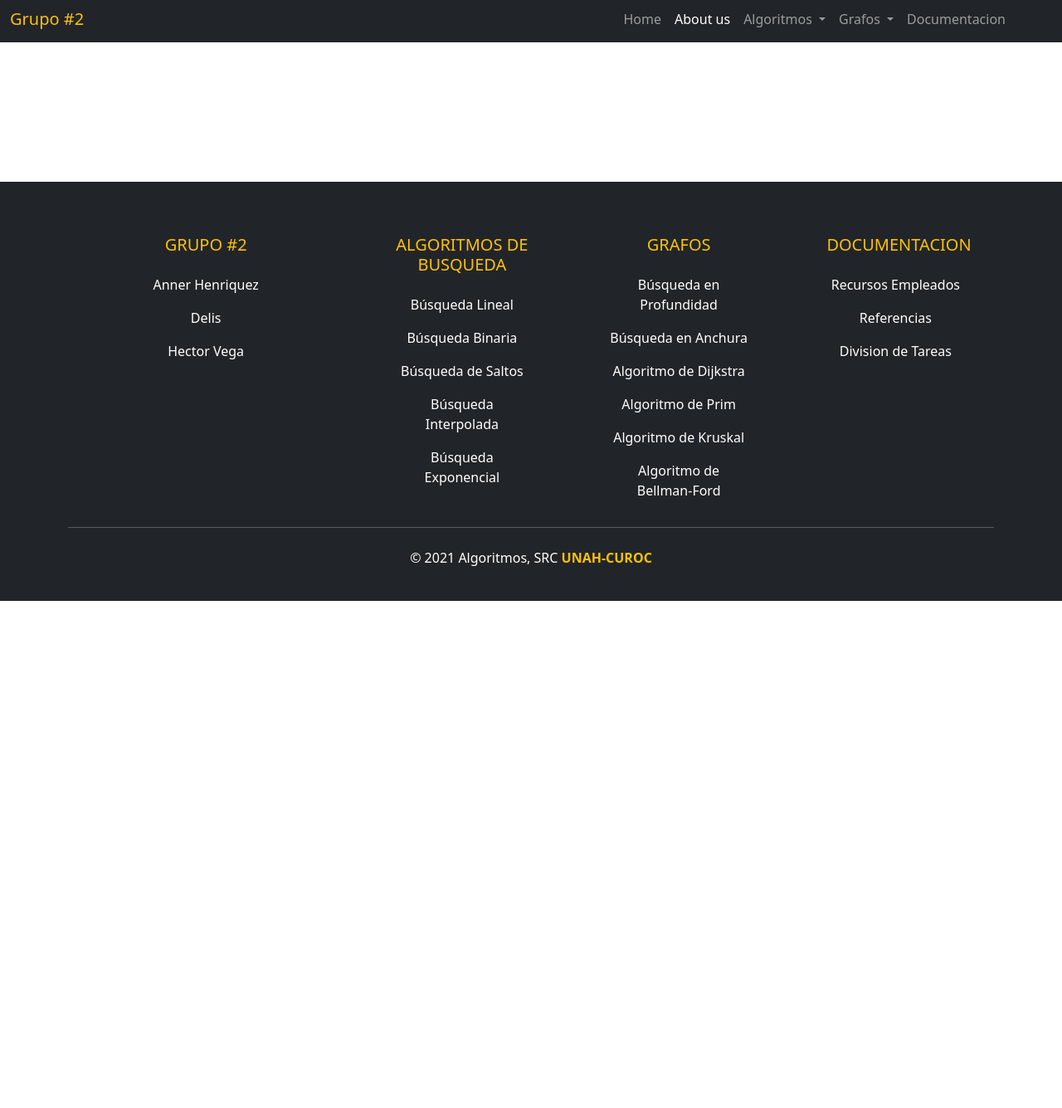
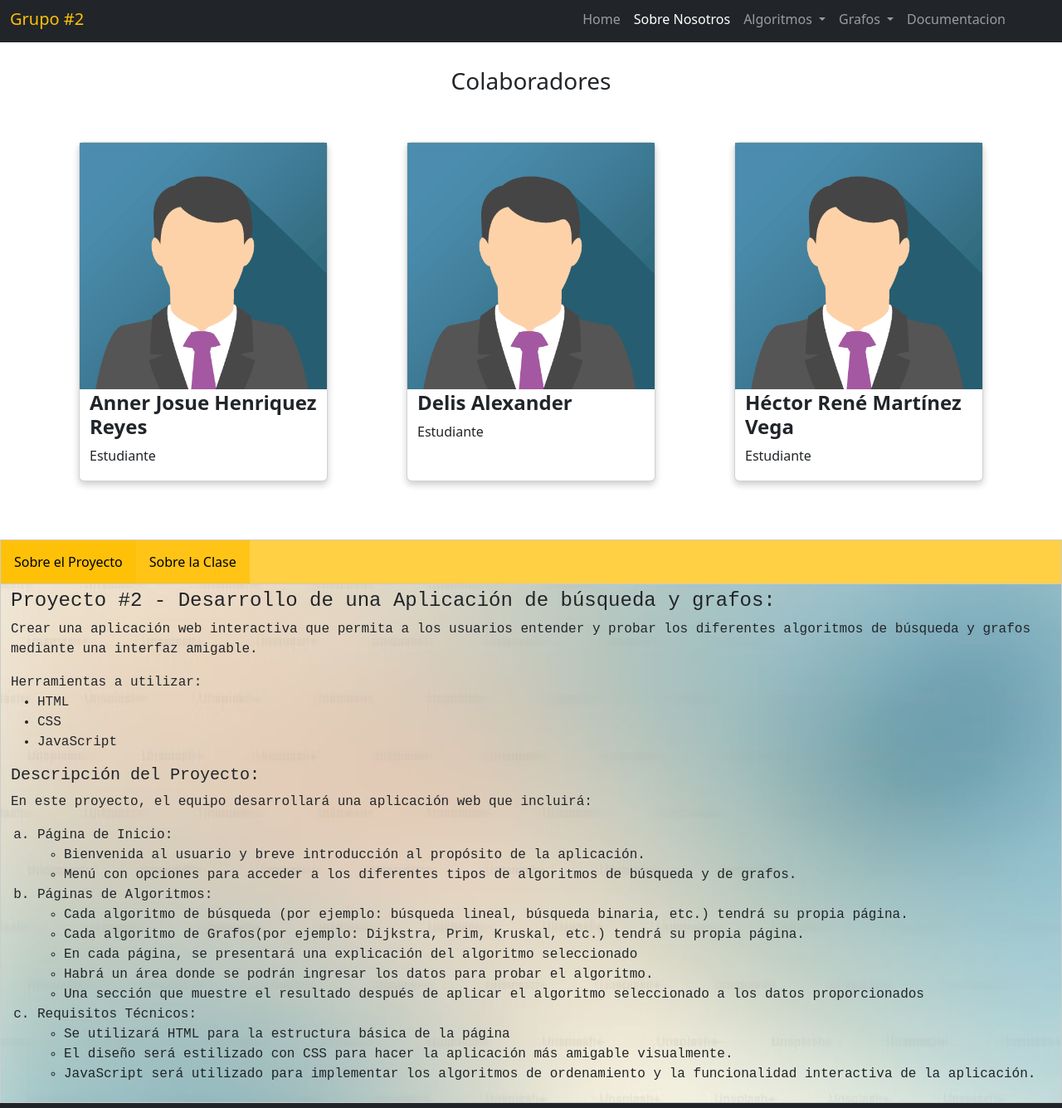
Before and after one commit to TETvega/U3-AlgoritmosYGrafos, a plain HTML site: page Algoritmos y Grafos/aboutUS.html in a window 1280 px wide. Shown: the part 5-1340 px from the top of the page at 83% size. Before the commit the page ends 800 px from the top, so only its background shows below. Drawn offline with nearby package versions, Linux system fonts and the light colour scheme.

Commit message:
pestaña aboutUS lista (cambio de estetica: pendiente a aceptar)

```diff
--- a/Algoritmos y Grafos/aboutUS.html
+++ b/Algoritmos y Grafos/aboutUS.html
@@ -8,7 +8,7 @@
 
 
     <!-- enlace a scc puro -->
-    <link rel="stylesheet" href="css/styleINDEX.css">
+    <link rel="stylesheet" href="css/styleABOUTUS.css">
 
     <!-- Enlaces a Bootstrap  -->
     <link href="https://cdn.jsdelivr.net/npm/bootstrap@5.3.3/dist/css/bootstrap.min.css" rel="stylesheet" integrity="sha384-QWTKZyjpPEjISv5WaRU9OFeRpok6YctnYmDr5pNlyT2bRjXh0JMhjY6hW+ALEwIH" crossorigin="anonymous">
@@ -34,7 +34,7 @@
                         <a class="nav-link " aria-current="page" href="index.html">Home</a>
                       </li>
                       <li class="nav-item">
-                        <a class="nav-link active" href="aboutUS.html">About us</a>
+                        <a class="nav-link active" href="aboutUS.html">Sobre Nosotros</a>
                       </li>
                        <!-- menu despegable del los distintos algoritmos de busqueda  -->
                       <li class="nav-item dropdown">
@@ -83,9 +83,102 @@
     <!-- Termina Codigo del Nav  -->
 
 
+    <!-- Inicia Codigo de las Cards de los estudiantes -->
+    <h3>Colaboradores</h3>
     <br><br>
-    <br><b><br><b><br><br><b><br></b></b></b>
+    <main class="main">
+      <div class="card">
+        <img src="/recursos/img_avatar.png" alt="Avatar" style="width:100%">
+        <div class="container">
+          <h4><b>Anner Josue Henriquez Reyes</b></h4>
+          <p>Estudiante</p>
+        </div>
+      </div>
 
+      <div class="card">
+        <img src="/recursos/img_avatar.png" alt="Avatar" style="width:100%">
+        <div class="container">
+          <h4><b>Delis Alexander</b></h4>
+          <p>Estudiante</p>
+        </div>
+      </div>
+
+      <div class="card">
+        <img src="/recursos/img_avatar.png" alt="Avatar" style="width:100%">
+        <div class="container">
+          <h4><b>Héctor René Martínez Vega</b></h4>
+          <p>Estudiante</p>
+        </div>
+      </div>
+    </main>
+  <!-- Termina Codigo de las Cards de los estudiantes -->
+
+
+  <!-- Inicia Codigo de las Tabs -->
+<div class="tab"> <!-- Botones para navegar entre pestañas. aqui se ejecuta una funcion en Javascript -->
+  <button class="tablinks" onclick="abrirTab(event, 'sobreProyecto')" id="defaultOpen"> Sobre el Proyecto</button>
+  <button class="tablinks" onclick="abrirTab(event, 'sobreClase')">Sobre la Clase</button>
+</div>
+
+<div id="sobreProyecto" class="tabcontent">
+  <h4>Proyecto #2 - Desarrollo de una Aplicación de búsqueda y grafos:</h4>
+      <p>Crear una aplicación web interactiva que permita a los usuarios entender y probar los diferentes algoritmos de búsqueda y grafos mediante una interfaz amigable.</p>Herramientas a utilizar:
+      <ul>
+          <li>HTML</li>
+          <li>CSS</li>
+          <li>JavaScript</li>
+      </ul>
+
+      <h5>Descripción del Proyecto:</h5>
+      <p>En este proyecto, el equipo desarrollará una aplicación web que incluirá:</p>
+      <ol>
+
+          <li type="a">Página de Inicio:</li>
+            <ul>
+              <li >Bienvenida al usuario y breve introducción al propósito de la aplicación.</li>
+              <li>Menú con opciones para acceder a los diferentes tipos de algoritmos de búsqueda y de grafos.</li>
+            </ul>
+
+          <li type="a">Páginas de Algoritmos:</li>
+            <ul>
+              <li>Cada algoritmo de búsqueda (por ejemplo: búsqueda lineal, búsqueda binaria, etc.) tendrá su propia página.</li>
+              <li>Cada algoritmo de Grafos(por ejemplo: Dijkstra, Prim, Kruskal, etc.) tendrá su propia página.</li>
+              <li> En cada página, se presentará una explicación del algoritmo seleccionado</li>
+              <li>Habrá un área donde se podrán ingresar los datos para probar el algoritmo.</li>
+              <li>Una sección que muestre el resultado después de aplicar el algoritmo seleccionado a los datos proporcionados</li>
+            </ul>
+
+          <li type="a">Requisitos Técnicos:</li>
+            <ul>
+              <li>Se utilizará HTML para la estructura básica de la página</li>
+              <li>El diseño será estilizado con CSS para hacer la aplicación más amigable visualmente.</li>
+              <li>JavaScript será utilizado para implementar los algoritmos de ordenamiento y la funcionalidad interactiva de la aplicación.</li>
+            </ul>
+      </ol>
+</div>
+
+<section id="sobreClase" class="tabcontent">
+    <div id="sobreClaseDIVS" class="sobreClaseDIVS">
+
+        <div >
+          <img src="/recursos/UNAH-CUROC-horz-color.png" alt="Logo UNAH-CUROC-horz-color"  width = "250px" height="180px" >
+        </div>
+
+        <div>
+          IS-310 Algoritmos y Estructura de Datos<br>
+          Ing. Jose Isabel Lopez Palencia<br><br>
+          Universidad Nacional Autónoma de Honduras<br>
+          Centro Universitario Regional de Occidente<br>
+          Año Lectivo 2024 - I PAC<br><br>
+        </div>
+
+        <div>
+            <img src="/recursos/Ingenieria-en-Sistemas-Color.png" alt="Logo Ingenieria-en-Sistemas-Color"  width = "190px" height="190px" >
+        </div>
+
+    </div>
+</section>
+  <!-- Termina Codigo de las Tabs -->
 
 
     <!-- inicio del Footer  -->
@@ -149,7 +242,7 @@
     </footer>
     <!-- final del Footer  -->
 
-
+    <script src="/js/aboutUS.js"></script>
     <!-- scripts de bootstrap 5  -->
     <script src="https://cdn.jsdelivr.net/npm/bootstrap@5.3.3/dist/js/bootstrap.bundle.min.js" integrity="sha384-YvpcrYf0tY3lHB60NNkmXc5s9fDVZLESaAA55NDzOxhy9GkcIdslK1eN7N6jIeHz" crossorigin="anonymous"></script>
 </body>
--- /dev/null
+++ b/Algoritmos y Grafos/css/styleABOUTUS.css
@@ -0,0 +1,79 @@
+h3{
+    text-align: center;
+    padding-block-start: 30px;
+}
+
+/* estilos para las tarjetas de los estudiantes */
+.card {
+    box-shadow: 0 4px 8px 0 rgba(0,0,0,0.2);
+    transition: 0.3s;
+    width:92%;
+    max-width:300px;
+  }
+
+  .card:hover {
+    box-shadow: 0 8px 16px 0 rgba(0,0,0,0.2);
+  }
+
+  .container {
+    padding: 2px 16px;
+  }
+
+  .main{
+    display: flex;
+    justify-content: space-evenly;
+    padding-bottom: 70px;
+  }
+
+
+  /* estilos especificos para pestaña 'Sobre Clase'  */
+  #sobreClaseDIVS {
+    text-align: center;
+    display: flex;
+    justify-content: space-evenly;
+    padding-bottom: 30px;
+    padding-top: 30px;
+  }
+
+    .tabcontent {  /* estilos generales a las dos pestañas con la clase 'tabcontent' */
+        display: none;
+        padding: 6px 12px;
+        border: 1px solid #ccc;
+        border-top: none;
+        background-image: url(/recursos/fondo2.jpg);
+        font-family: monospace;
+        animation: fadeEffect 1s;
+    }
+
+
+.tab { /* estilos a la barra de pestañas */
+    overflow: hidden;
+    border: 1px solid #ccc;
+    background-color: #ffc108c1;
+
+  }
+
+/* estilos a los botones del tab */
+  .tab button {
+    background-color: inherit;
+    float: left;
+    border: none;
+    outline: none;
+    cursor: pointer;
+    padding: 14px 16px;
+    transition: 0.3s;
+  }
+
+  .tab button:hover { /* cambia el color de fondo de los botones al pasar el mouse */
+    background-color: #ddd;
+  }
+
+/* Crear una clase de 'tablink' active (activa) */
+  .tab button.active {
+    background-color: #ffc108;
+  }
+
+  @keyframes fadeEffect {  /* ir de cero a full opacidad */
+    from {opacity: 0;}
+    to {opacity: 1;}
+  }
--- /dev/null
+++ b/Algoritmos y Grafos/js/aboutUS.js
@@ -0,0 +1,21 @@
+document.getElementById("defaultOpen").click();
+
+function abrirTab(evt, nombreTab) {
+    let i, tabcontent, tablinks;
+
+    // obtener todos los elementos con class="tabcontent" y ocultarlos
+    tabcontent = document.getElementsByClassName("tabcontent");
+    for (i = 0; i < tabcontent.length; i++) {
+      tabcontent[i].style.display = "none";
+    }
+
+    // obtener todos los elementos con class="tablinks" y remover la class "active"
+    tablinks = document.getElementsByClassName("tablinks");
+    for (i = 0; i < tablinks.length; i++) {
+      tablinks[i].className = tablinks[i].className.replace(" active", "");
+    }
+
+    // mostrar la pestaña actual y agregar una clase "active" al botón que abrió la pestaña
+    document.getElementById(nombreTab).style.display = "block";
+    evt.currentTarget.className += " active";
+  }
```
Also changed, not shown: Algoritmos y Grafos/algoritmosBusqueda.html (+1 -1 lines), Algoritmos y Grafos/documentacion.html (+1 -1 lines), Algoritmos y Grafos/grafos.html (+1 -1 lines), Algoritmos y Grafos/index.html (+1 -1 lines), Algoritmos y Grafos/recursos/Ingenieria-en-Sistemas-Color.png (added), Algoritmos y Grafos/recursos/UNAH-CUROC-horz-color.png (added), Algoritmos y Grafos/recursos/fondo buttons tabs.jpg (added), Algoritmos y Grafos/recursos/fondo buttons tabsv.jpg (added), Algoritmos y Grafos/recursos/fondo2.jpg (added), Algoritmos y Grafos/recursos/img_avatar.png (added), 1 other file.
